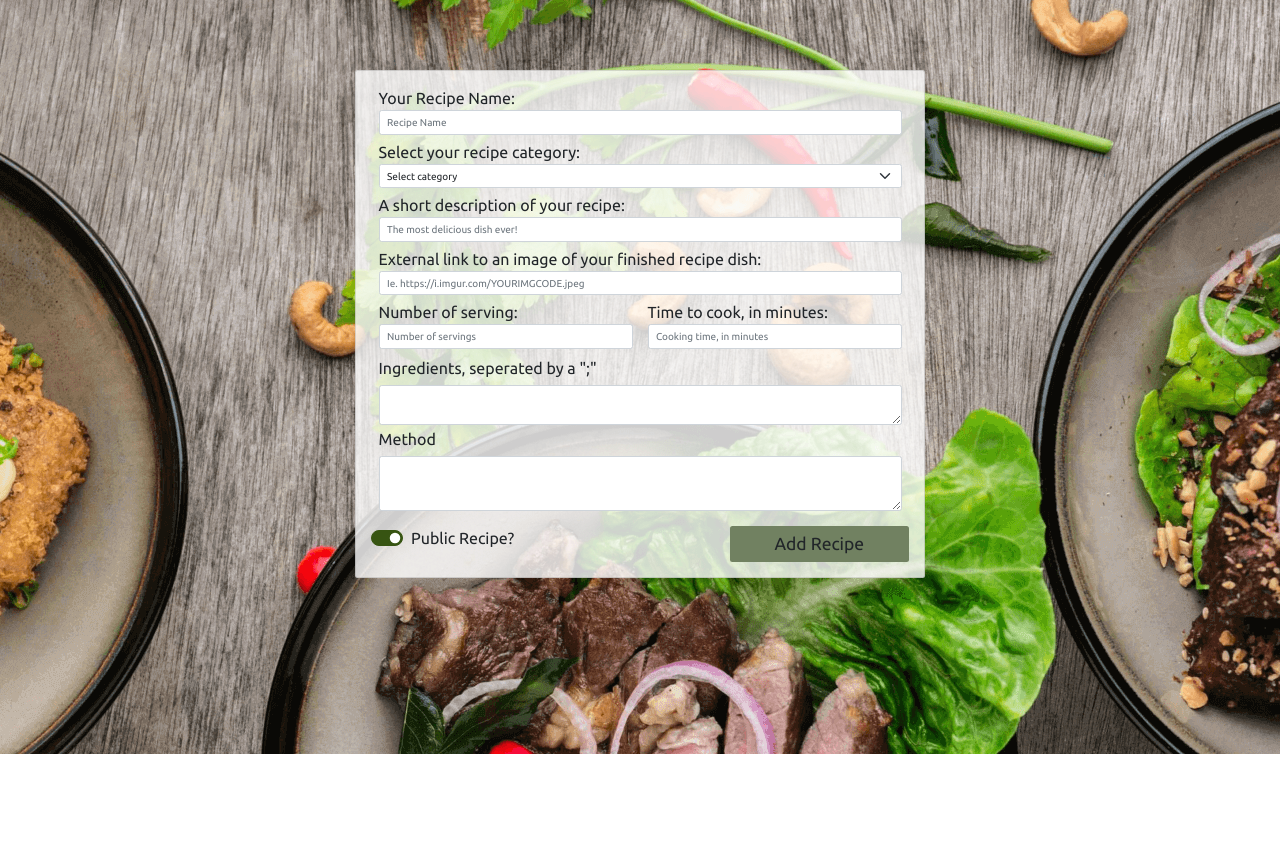
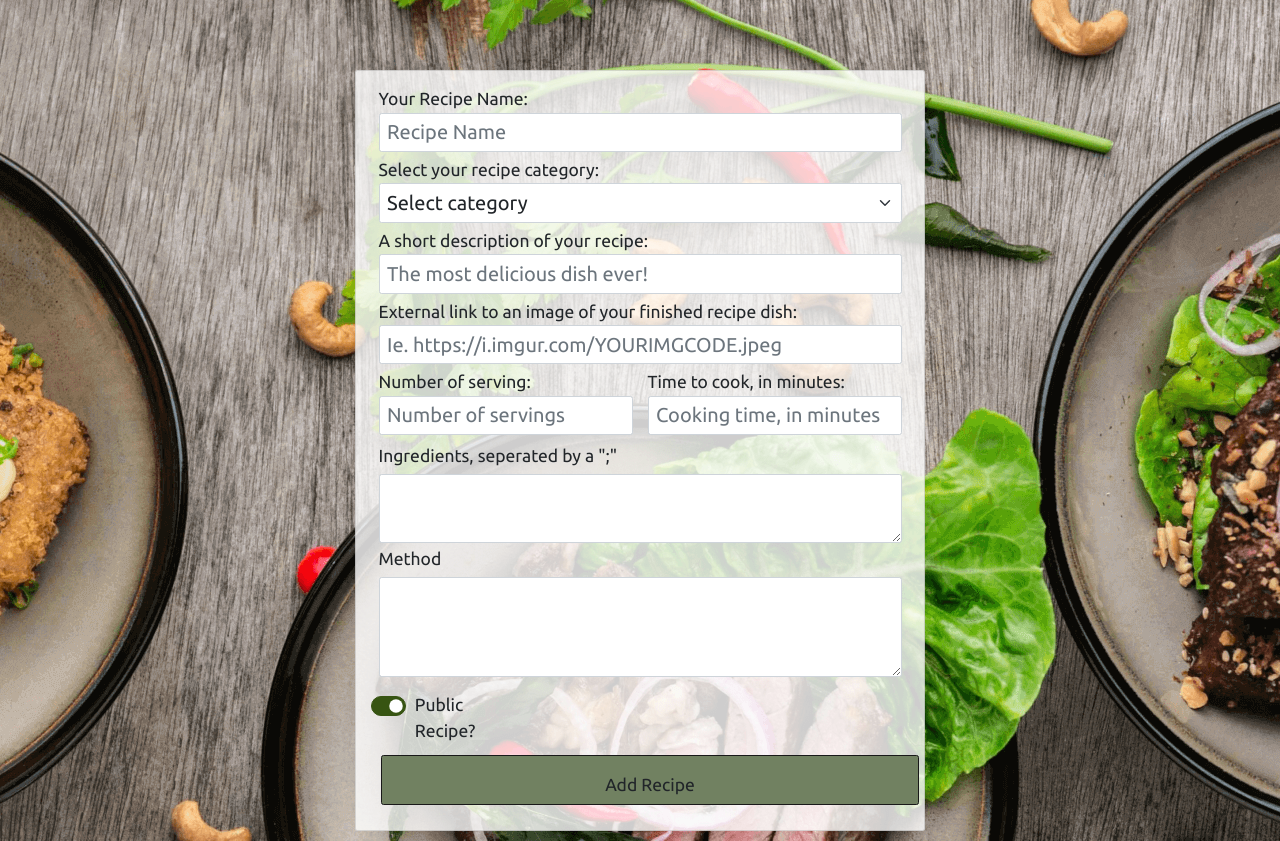
Before and after one commit to Zelhorst92/share-your-recipes, a Flask app: page /recipe/add in a window 1280 px wide. Shown: the part 46-887 px from the top of the page. Before the commit the page ends 800 px from the top, so only its background shows below. Run offline with Flask 2, Linux system fonts and the light colour scheme; the visitor is signed in with stand-in values (Sample User, id 1); data that the repository does not hold is empty; some libraries are stand-ins or nearby versions.

Commit message:
Change btns size on cards and form

```diff
--- a/static/css/styles.css
+++ b/static/css/styles.css
@@ -19,7 +19,7 @@ body {
 }
 
 /* Components */
-    /* Navigation */
+/* ---- Navigation */
 
 .navbar-brand {
     font-size: 2rem;
@@ -45,7 +45,7 @@ body {
     color: #ffffff;
 }
 
-    /* Flashbox */
+/* ---- Flashbox */
 
 .flash-box {
     height: 7rem;
@@ -60,26 +60,38 @@ body {
 
 .home-title {
     padding-bottom: 2rem;
+    font-size: 3rem;
 }
 
-    /* Buttons */
+/* ---- Buttons */
 
 .btn-main {
     font-size: 1.75rem;
+    border: 1px solid #191919;
+    align-self: center;
+    margin: 1rem;
+    width: 100%;
+    height: 5rem;
+    padding: 1rem 0 0 0;
 }
 
 .select-btn {
     background-color: #718161;
 }
-
 .select-btn:hover {
     background-color: #375412;
+}
+
+.search-btn {
+    margin: 0;
+    width: 75%;
+    height: 5rem;
+    padding: 0;
 }
 
 .edit-btn {
     background-color: #D5D6D8;
 }
-
 .edit-btn:hover {
     background-color: #8C8C8C;
 }
@@ -87,17 +99,40 @@ body {
 .delete-btn {
     background-color: #D9351C;
 }
-
 .delete-btn:hover {
     background-color: #97271B;
 }
 
+/* ---- Form elements */
 
+.form-control {
+    font-size: 2rem;
+}
+.form-control:focus::-webkit-input-placeholder  {
+    color:transparent;
+}
+.form-control:focus::-moz-placeholder   {
+    color:transparent;
+}
+.form-control:-moz-placeholder   {
+    color:transparent;
+}
+
+.form-select {
+    font-size: 2rem;
+}
 
 .is-public-switch[type=checkbox]:checked {
     background-color: #375412;
     border-color: #375412;
 }
+
+.form-switch .form-check-input {
+    width: 3.5rem;
+    height: 2rem;
+}
+
+/* ---- */
 
 .image {
     height: 25rem;
@@ -128,11 +163,12 @@ body {
     padding: 2rem;
 }
 
-    /* Cards */
+/* ---- Cards */
 
 .card {
     margin-bottom: 1rem;
     background: rgba(255, 255, 255, 0.80);
+    font-size: 1.75rem;
 }
 
 .card-title {
--- a/templates/components/forms/add_recipe.html
+++ b/templates/components/forms/add_recipe.html
@@ -71,31 +71,23 @@
             <!-- Recipe Ingredients -->
             <div class="mb-1">
                 <label for="recipe_ingredients" class="form-label">Ingredients, seperated by a ";"</label>
-                <textarea class="form-control" id="recipe_ingredients" name="recipe_ingredients" rows="2" required>
-                    {% if edit == True %}
-                        {{- recipe.recipe_ingredients|join(';') -}}
-                    {% endif %}
-                </textarea>
+                <textarea class="form-control" id="recipe_ingredients" name="recipe_ingredients" rows="2" required>{% if edit == True %}{{- recipe.recipe_ingredients|join(';') -}}{% endif %}</textarea>
             </div>
             <!-- Recipe Method -->
             <div class="mb-1">
                 <label for="recipe_method" class="form-label">Method</label>
-                <textarea class="form-control" id="recipe_method" name="recipe_method" rows="3" required>
-                    {% if edit == True %}
-                        {{ recipe.recipe_method }}
-                    {% endif %}
-                </textarea>
+                <textarea class="form-control" id="recipe_method" name="recipe_method" rows="3" required>{% if edit == True %}{{ recipe.recipe_method }}{% endif %}</textarea>
             </div>
             <div class="row justify-content-between mt-4">
                 <!-- Public or Private Recipe -->
-                <div class="col-6 form-check form-switch">
+                <div class="col-3 form-check form-switch">
                     <label class="form-check-label" for="is_public">Public Recipe?</label>
                     {% if edit == True %}
                         {% if recipe.is_public == True %}
-                            <input class="form-check-input" type="checkbox" role="switch" id="is_public" name="is_public"
+                            <input class="form-check-input is-public-switch" type="checkbox" role="switch" id="is_public" name="is_public"
                         checked>
                         {% else %}
-                            <input class="form-check-input" type="checkbox" role="switch" id="is_public" name="is_public">
+                            <input class="form-check-input is-public-switch" type="checkbox" role="switch" id="is_public" name="is_public">
                         {% endif %}
                     {% else %}
                     <input class="form-check-input is-public-switch" type="checkbox" role="switch" id="is_public"
@@ -108,7 +100,7 @@
                     <input type="hidden" id="recipe_creator" name="recipe_creator" value="{{ recipe.created_by }}">
                     <!-- Cancel/Submit Edit Recipe -->
                     <a class="col-4 btn btn-main select-btn" href="{{ url_for('my_recipes') }}">Cancel</a>
-                    <button class="col-6 btn btn-main select-btn" type="submit">Edit Recipe</button>
+                    <button class="col-4 p-0 btn btn-main edit-btn" type="submit">Edit Recipe</button>
                 {% else %}
                     <!-- Submit New Recipe -->
                     <button class="col-4 btn btn-main select-btn" type="submit">Add Recipe</button>
--- a/templates/components/home.html
+++ b/templates/components/home.html
@@ -22,7 +22,7 @@
                     </select>
                     <label for="categoryquery"></label>
                 </div>
-                <button type="submit" class="input-group btn btn-main select-btn">Search recipes</button>
+                <button type="submit" class="input-group btn btn-main select-btn search-btn">Search recipes</button>
             </div>
         </form>
     </div>
```
Also changed, not shown: templates/pages/recipes.html (+12 -8 lines).
